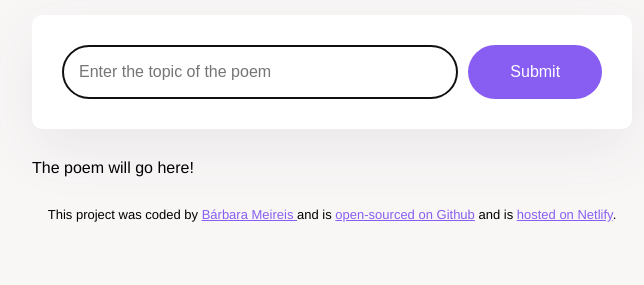
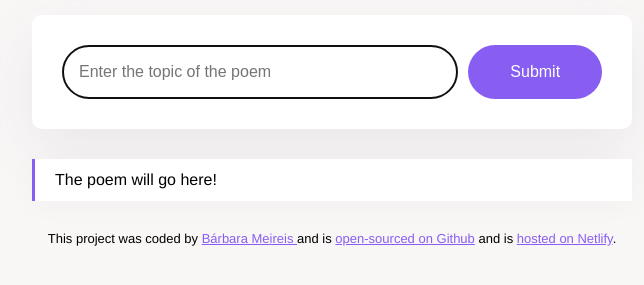
Before and after one commit to bmeireis/poem-generator, a plain HTML site: page index.html in a window 1280 px wide. Shown: the part 189-474 px from the top of the page, without its empty margins (308-952 px from the left). Drawn offline with Linux system fonts and the light colour scheme.

Commit message:
Added class to poem div

```diff
--- a/index.html
+++ b/index.html
@@ -23,7 +23,7 @@
           />
           <input type="submit" class="submit-button" />
         </form>
-        <div>The poem will go here!</div>
+        <div class="poem">The poem will go here!</div>
       </main>
 
       <footer>
```
